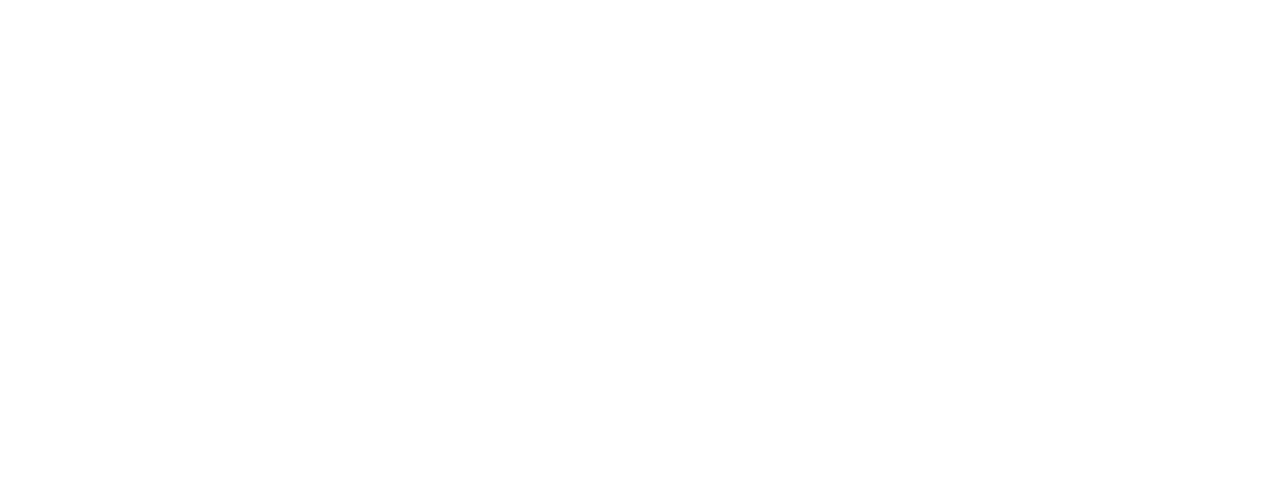
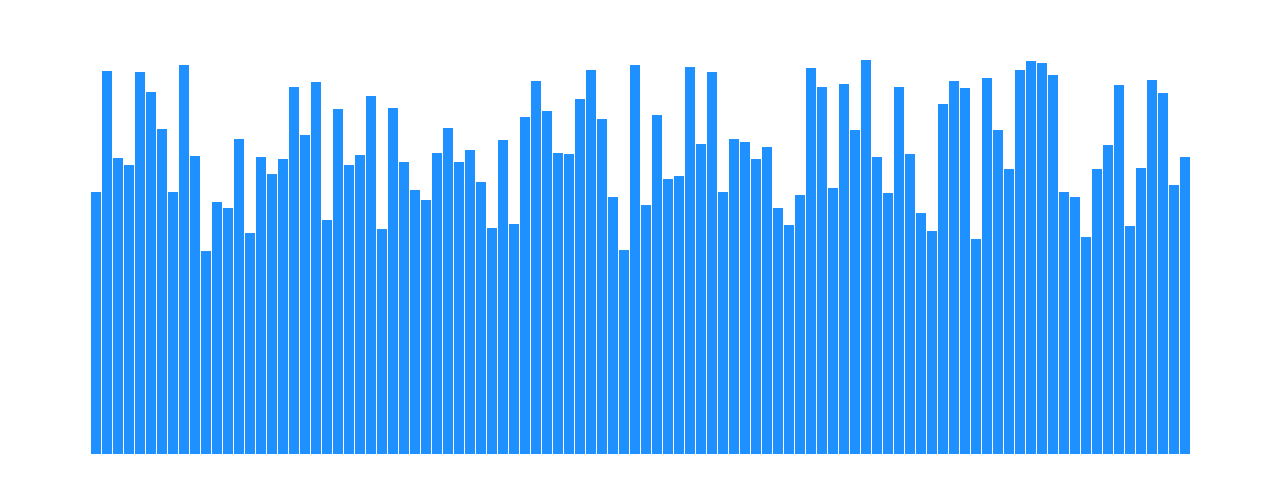
Before and after one commit to NEARworld/wanted-pre-onboarding-frontend-12th-w4, a React (Create React App) app: page / in a window 1280 px wide. Shown: the part 143-636 px from the top of the page. Built offline with nearby package versions, Linux system fonts and the light colour scheme.

Commit message:
feat: value_bar 값을 이용한 막대 차트 렌더링

```diff
--- a/src/App.css
+++ b/src/App.css
@@ -0,0 +1,6 @@
+html,
+body,
+#root,
+.App {
+  height: 100%;
+}
--- a/src/App.tsx
+++ b/src/App.tsx
@@ -1,8 +1,61 @@
-import React from "react";
-import "./App.css";
+import React, { useCallback, useEffect, useState } from 'react';
+
+import './App.css';
+import data from 'mock/mock_data.json';
+import styled from 'styled-components';
+
+type MockKey = keyof typeof data.response;
+
+const BAR_HEIGHT_RATIO = 50;
+const BAR_WIDTH = '10px';
+
+const mock = data.response;
+const mockKeys = Object.keys(data.response) as MockKey[];
 
 function App() {
-  return <div className="App"></div>;
+  const [maxBarValue, setMaxBarValue] = useState(0);
+
+  const findMaxValue = useCallback((arr: number[]) => {
+    for (const key in mock) arr.push(mock[key as MockKey].value_bar);
+    const sortedArr = arr.sort((a, b) => a - b);
+    return sortedArr[sortedArr.length - 1];
+  }, []);
+
+  useEffect(() => {
+    setMaxBarValue(findMaxValue([]) / BAR_HEIGHT_RATIO);
+  }, []);
+
+  if (maxBarValue)
+    return (
+      <StyledChartContainer className='App'>
+        <StyledBarsContainer>
+          {mockKeys.map(value => (
+            <StyledBar key={new Date(value).getTime()} $value_bar={mock[value].value_bar} />
+          ))}
+        </StyledBarsContainer>
+      </StyledChartContainer>
+    );
+  return <div>loading...</div>;
 }
 
+const StyledChartContainer = styled.div`
+  display: flex;
+  flex-direction: column;
+  justify-content: center;
+  align-items: center;
+`;
+const StyledBarsContainer = styled.div`
+  display: flex;
+  gap: 1px;
+  transform: scaleY(-1);
+`;
+const StyledBar = styled.div<{ $value_bar: number }>`
+  width: ${BAR_WIDTH};
+  height: ${props => `${props.$value_bar / BAR_HEIGHT_RATIO}px`};
+  background: dodgerblue;
+  &:hover {
+    background-color: #005cc5;
+  }
+`;
+
 export default App;
```
